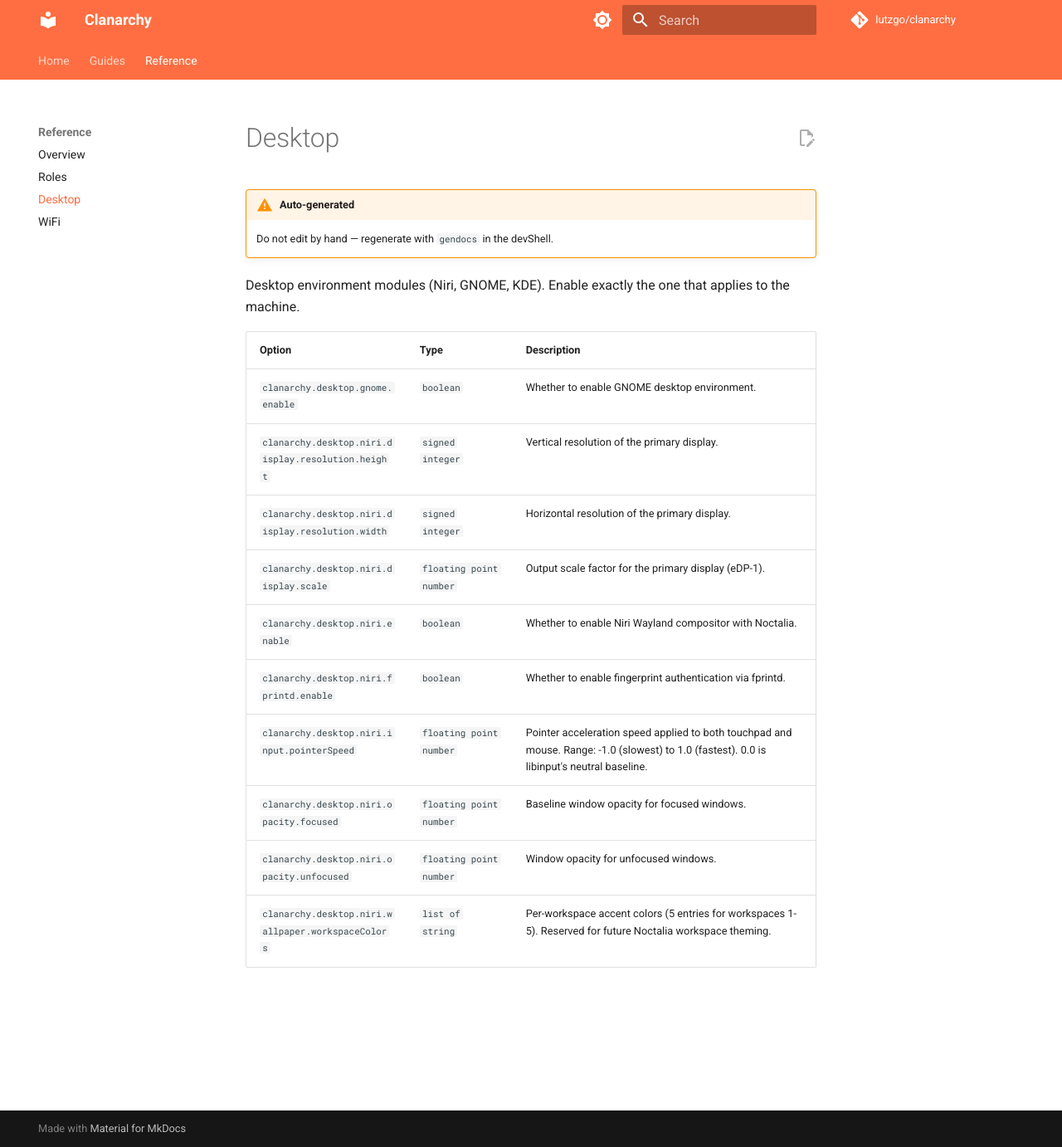
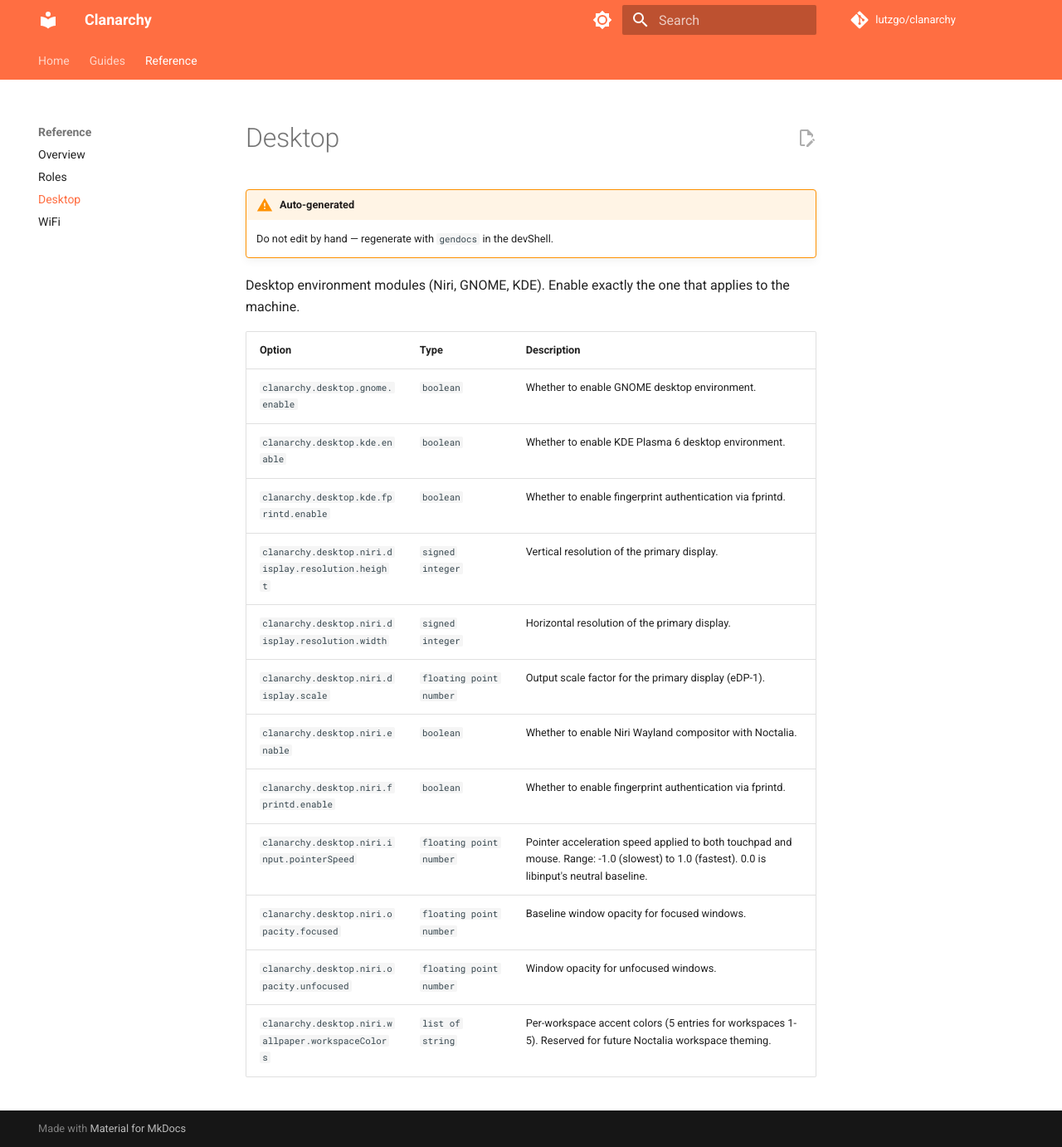
Before and after one commit to lutzgo/clanarchy, an MkDocs documentation site: the page built from docs/reference/desktop.md, in a window 1280 px wide and 1382 px high. Shown: the whole window at 83% size. Built offline with MkDocs 1.6.1 and Material for MkDocs 9.7.7, drawn with Linux system fonts in a browser that asks for light colours; comment, search, counter and statistics services are not loaded.

Commit message:
fix(docs): re-add kde.nix to biene imports so clanarchy.desktop.kde appears in reference
Stylix KDE target is already disabled via home-manager.sharedModules in
biene/configuration.nix, so re-adding the import is safe. Regenerate
docs/reference/desktop.md — now shows gnome, kde, and niri options (12 total).

Co-Authored-By: Claude Sonnet 4.6 <noreply@anthropic.com>

```diff
--- a/docs/reference/desktop.md
+++ b/docs/reference/desktop.md
@@ -8,6 +8,8 @@ Desktop environment modules (Niri, GNOME, KDE). Enable exactly the one that appl
 | Option | Type | Description |
 |--------|------|-------------|
 | `clanarchy.desktop.gnome.enable` | `boolean` | Whether to enable GNOME desktop environment. |
+| `clanarchy.desktop.kde.enable` | `boolean` | Whether to enable KDE Plasma 6 desktop environment. |
+| `clanarchy.desktop.kde.fprintd.enable` | `boolean` | Whether to enable fingerprint authentication via fprintd. |
 | `clanarchy.desktop.niri.display.resolution.height` | `signed integer` | Vertical resolution of the primary display. |
 | `clanarchy.desktop.niri.display.resolution.width` | `signed integer` | Horizontal resolution of the primary display. |
 | `clanarchy.desktop.niri.display.scale` | `floating point number` | Output scale factor for the primary display (eDP-1). |
```
Also changed, not shown: 1 other file.
